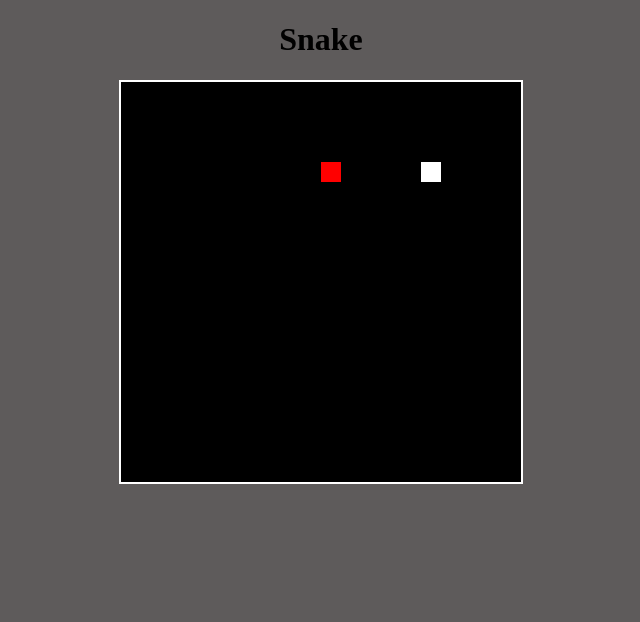
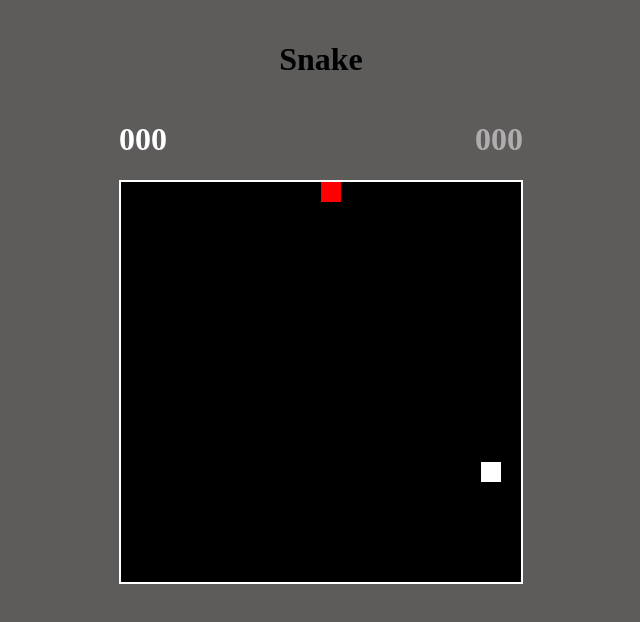
Before and after one commit to 42plat0/snake-game, a plain HTML site: page index.html in a window 1280 px wide. Shown: the whole page, without its empty margins (319-959 px from the left). Drawn offline with Linux system fonts and the light colour scheme.

Commit message:
complete game: add style, add highscore and current score, display in grid

```diff
--- a/index.html
+++ b/index.html
@@ -8,7 +8,13 @@
     <link rel="stylesheet" href="style.css">
 </head>
 <body>
-    <h1>Snake</h1>
-    <canvas id="game-board"></canvas>
+    <div class="game">
+        <h1>Snake</h1>
+        <div class="score">
+            <h1 id="current-score">000</h1>
+            <h1 id="highscore">000</h1>
+        </div>
+        <canvas id="game-board"></canvas>
+    </div>
 </body>
 </html>
--- a/script.js
+++ b/script.js
@@ -1,3 +1,5 @@
+let currentScoreDisplay = document.querySelector("#current-score")
+let highScoreDisplay = document.querySelector("#highscore")
 const gameBoard = document.querySelector("#game-board")
 let c = gameBoard.getContext("2d");
 const blockSize = 20;
@@ -7,7 +9,8 @@ let lastKey;
 let gameSpeed = 100;
 let snake;
 let food;
-
+let currentScore = 0;
+let highScore = 0;
 let gameOverMessage = "Game Over!"
 
 
@@ -44,11 +47,11 @@ class Snake extends Entity{
         }
     }
     ateItself(){
-            for(let i = 0; i < this.size.length; i++){
-                if(this.headX == this.size[i][0] && this.headY == this.size[i][1]){
-                    this.eatItself = true;
-                }
-                }
+        for(let i = 0; i < this.size.length; i++){
+            if(this.headX == this.size[i][0] && this.headY == this.size[i][1]){
+                this.eatItself = true;
+            }
+        }
 
     }
     redraw(){
@@ -77,6 +80,10 @@ class Snake extends Entity{
             food.reposition()
             //update snake coordinate array
             this.size.push([this.headX, this.headY])
+
+            currentScore = this.size.length - 2;
+            currentScoreDisplay.textContent = currentScore.toString().padStart(3, "0")
+
             gameSpeed -= 3;
         }
     }
@@ -121,14 +128,15 @@ class Food extends Entity{
         this.draw();
     }
 }
-
 function newGame(){
     gameBoard.height = rows * blockSize
     gameBoard.width = cols * blockSize
+
     c.fillRect(0, 0, gameBoard.height, gameBoard.width)
     snake = new Snake (10, 10, 0, "up");
     food = new Food()
-    gameSpeed = 100;
+    lastKey = ""
+    gameSpeed = 75.789;
     food.draw();
 }
 function game (){
@@ -136,11 +144,20 @@ function game (){
     setInterval(()=>{
         snake.move();
         if (!snake.inBound || snake.eatItself){
+            setTimeout(()=>{
+                if (currentScore > highScore){
+                highScore = currentScore.toString().padStart(3, "0");
+                highScoreDisplay.textContent = highScore;
+            }
+            currentScore = 0;
+            currentScoreDisplay.textContent = currentScore.toString().padStart(3, "0");
             alert(gameOverMessage)
             newGame()
+            , 50});
         }
     }, gameSpeed);
 }
+
 document.addEventListener("keydown", (e)=>{
     switch(e.key){
         case "ArrowUp":
--- a/style.css
+++ b/style.css
@@ -8,3 +8,18 @@ body{
 canvas{
     border: 2px white solid;
 }
+.score{
+    display:flex;
+    justify-content: space-between;
+}
+#highscore{
+    color: rgba(255, 255, 255, 0.5);
+}
+#current-score{
+    color: white;
+}
+.game{
+    padding: 20px;
+    display: grid;
+    justify-content: center;
+}
```
